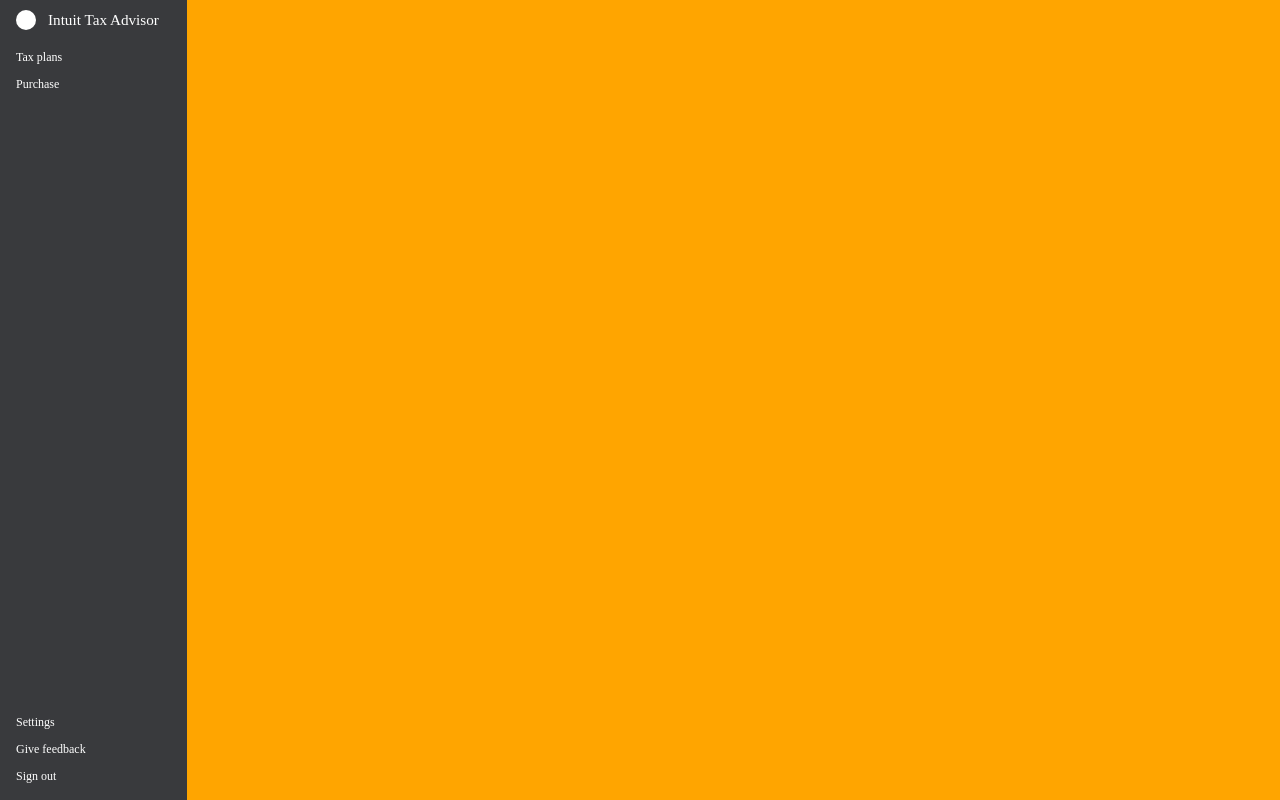
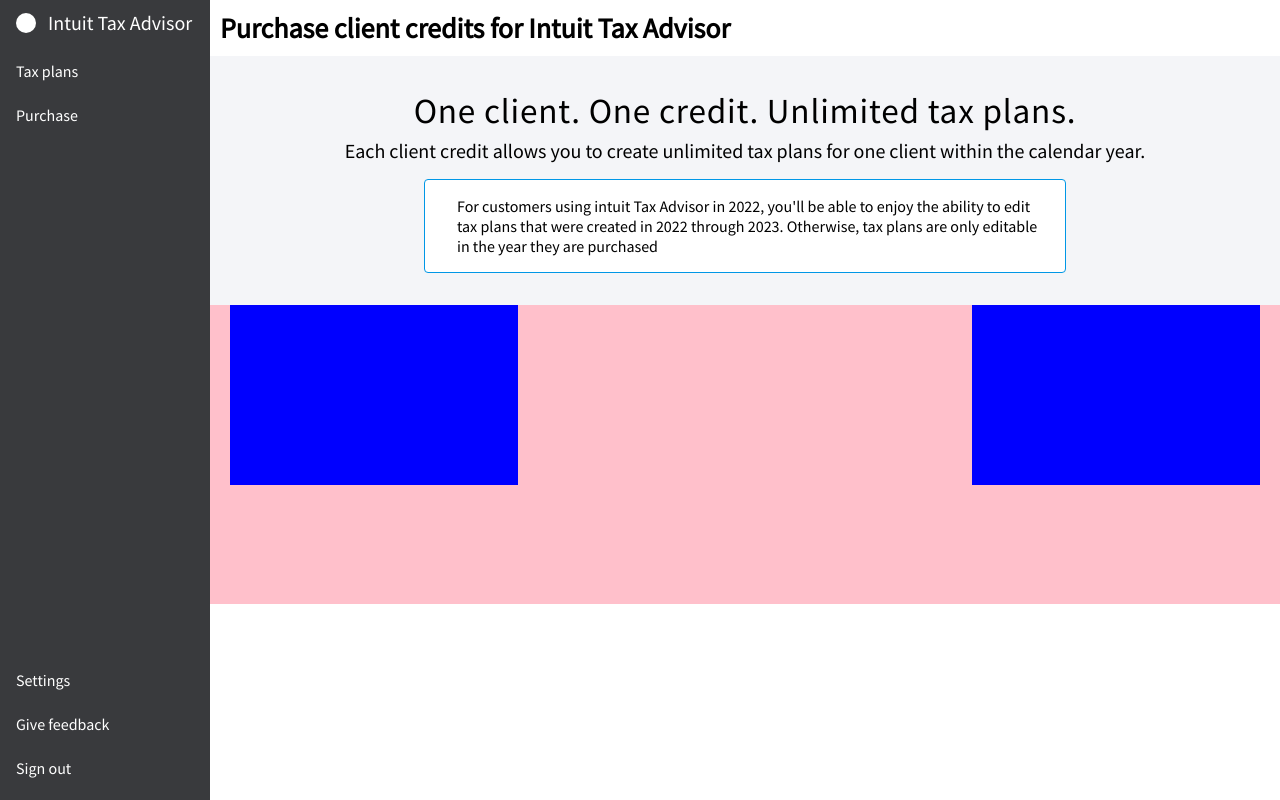
Before and after one commit to MeghanaSindhe/ITA, a plain HTML site: page index.html in a window 1280 px wide. Drawn offline with Linux system fonts and the light colour scheme.

Commit message:
commit message

```diff
--- a/index.html
+++ b/index.html
@@ -6,6 +6,9 @@
   <meta http-equiv="X-UA-Compatible" content="IE=edge">
   <meta name="viewport" content="width=device-width, initial-scale=1.0">
   <title>ITA by Meghana</title>
+  <link rel="preconnect" href="https://fonts.googleapis.com">
+  <link rel="preconnect" href="https://fonts.gstatic.com" crossorigin>
+  <link href="https://fonts.googleapis.com/css2?family=Source+Sans+Pro&display=swap" rel="stylesheet">
   <link rel="stylesheet" href="styles.css">
 </head>
 
@@ -38,7 +41,29 @@
         </div>
       </div>
     </div>
-    <div id="app-body-wrapper"></div>
+    <div id="app-body-wrapper">
+      <div id="app-body-title">Purchase client credits for Intuit Tax Advisor</div>
+      <div id="app-body">
+        <div id="app-header">
+          <div id="textbox-1">
+            <p id="textbox-1-header">One client. One credit. Unlimited tax plans.</p>
+            <p id="textbox-1-sub-header">Each client credit allows you to create unlimited tax plans for one client
+              within the calendar year.</p>
+          </div>
+          <div id="textbox-2">
+            <p>For customers using intuit Tax Advisor in 2022, you'll be able to enjoy the ability to edit tax plans
+              that were created in 2022 through 2023. Otherwise, tax plans are only editable in the year they are
+              purchased</p>
+          </div>
+        </div>
+        <div id="card-wrapper">
+          <div id="card-container-1"></div>
+          <div id="card-container-2"></div>
+        </div>
+        <div id="app-body-footer"></div>
+      </div>
+      <div id="footer"></div>
+    </div>
   </div>
 </body>
 
--- a/styles.css
+++ b/styles.css
@@ -1,7 +1,10 @@
+@import url('https://fonts.googleapis.com/css2?family=Source+Sans+Pro&display=swap');
+
 * {
   margin: 0px;
   padding: 0px;
   box-sizing: border-box;
+  font-family: 'Source Sans Pro', sans-serif;
 }
 
 a,
@@ -20,7 +23,7 @@ a:active {
 
 #left-navigation {
   background-color: #393A3D;
-  width: 12rem;
+  width: 15.5rem;
   height: 100%;
   color: #ffffff;
   display: flex;
@@ -28,7 +31,6 @@ a:active {
   justify-content: space-between;
   padding-top: 10px;
   padding-bottom: 10px;
-
   padding-right: 16px;
 }
 
@@ -50,13 +52,13 @@ a:active {
 }
 
 #logo-text {
-  font-size: 0.95em;
+  font-size: 1.25em;
 }
 
 .nav-item {
-  padding-top: 6px;
-  padding-bottom: 6px;
-  font-size: 0.75em;
+  padding-top: 0.75rem;
+  padding-bottom: 0.75rem;
+  font-size: 1em;
   cursor: pointer;
   padding-left: 16px;
 }
@@ -69,6 +71,95 @@ a:active {
 
 #app-body-wrapper {
   background-color: orange;
-  width: 88%;
+  width: 100%;
   height: 100%;
+  display: flex;
+  flex-direction: column;
 }
+
+#app-body-title {
+  background-color: #ffffff;
+  width: 100%;
+  padding-top: 10px;
+  padding-bottom: 10px;
+  padding-left: 10px;
+  font-weight: 600;
+  font-size: 1.75em;
+}
+
+#app-body {
+  background-color: #F4F5F8;
+  width: 100%;
+  height: 500px;
+  flex: 7
+}
+
+#footer {
+  background-color: #ffffff;
+  width: 100%;
+  flex: 2.5;
+}
+
+#app-header {
+  width: 100%;
+  display: flex;
+  align-items: center;
+  flex-direction: column;
+  padding-top: 2rem;
+  padding-bottom: 2rem;
+
+}
+
+#textbox-1 {
+  width: 80%;
+  margin-bottom: 1rem;
+  display: flex;
+  align-items: center;
+  justify-content: center;
+  flex-direction: column;
+}
+
+#textbox-1-header {
+  font-size: 2.2em;
+  letter-spacing: 0.8px;
+}
+
+#textbox-1-sub-header {
+  font-size: 1.25em;
+  margin-top: 0.3rem;
+}
+
+#textbox-2 {
+  background-color: #ffffff;
+  width: 60%;
+  font-size: 1em;
+  padding-top: 1rem;
+  padding-bottom: 1rem;
+  padding-left: 2rem;
+  padding-right: 1.5rem;
+  border: 1px solid #0097E6;
+  border-radius: 4px;
+}
+
+
+#card-wrapper {
+  background-color: pink;
+  width: 100%;
+  height: 90%;
+  display: flex;
+  justify-content: space-between;
+  padding-right: 20px;
+  padding-left: 20px;
+}
+
+#card-container-1 {
+  background-color: blue;
+  width: 28%;
+  height: 180px;
+}
+
+#card-container-2 {
+  background-color: blue;
+  width: 28%;
+  height: 180px;
+}
```
